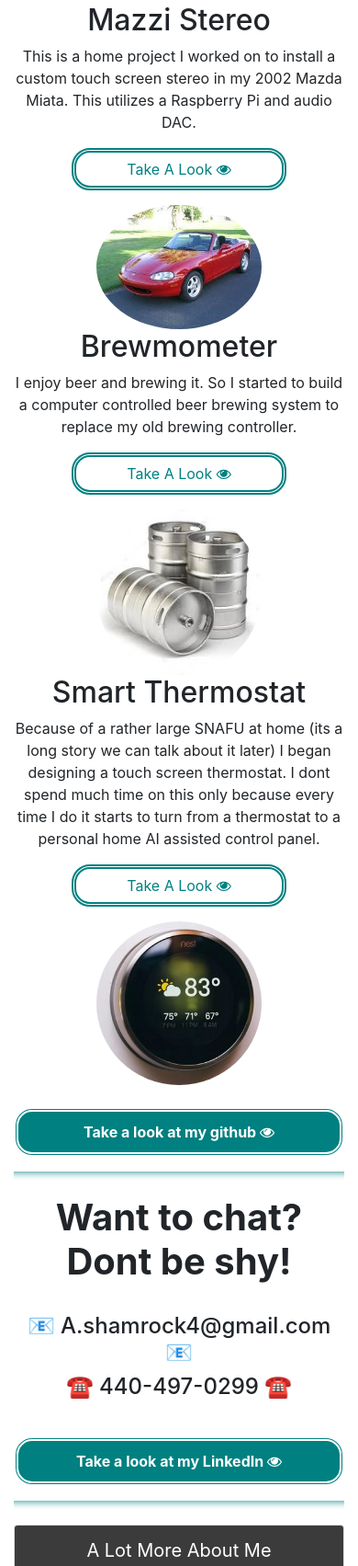
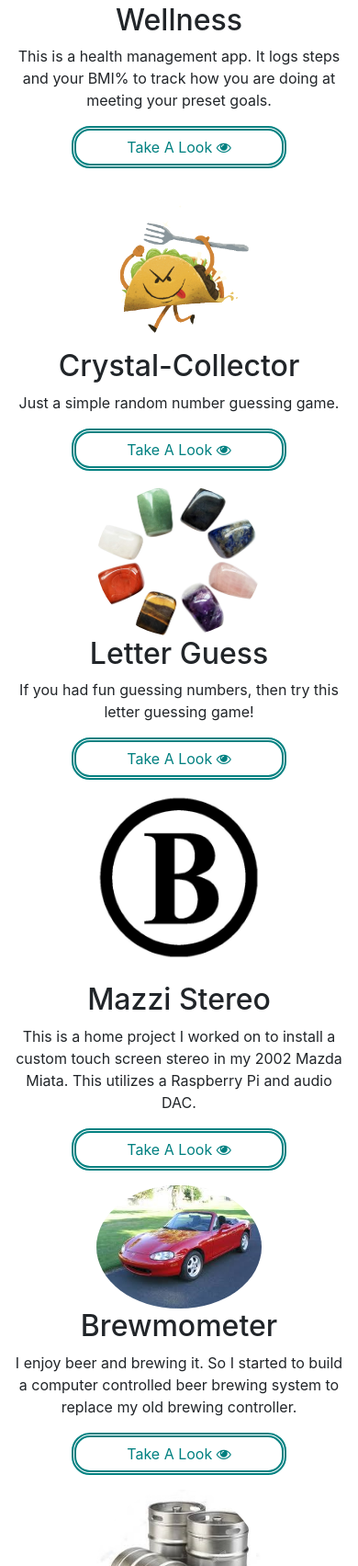
Before and after one commit to ashamrock/Profile, a plain HTML site: page main.html in a window 390 px wide. Shown: the part 1489-3192 px from the top of the page at 92% size. Drawn offline with nearby package versions, Linux system fonts and the light colour scheme; a script that the page names is missing.

Commit message:
Add files via upload

```diff
--- a/css/style.css
+++ b/css/style.css
@@ -235,3 +235,5 @@ color: teal;
   color: teal;
   border: 5px double teal;
 }
+
+.pointer {cursor: pointer;}
--- a/main.html
+++ b/main.html
@@ -28,8 +28,8 @@
 				  <span class="navbar-toggler-icon"></span>
 				</button>
 
-					  <div class="navbar-header">
-						<a class="navbar-brand" id="name">Andrew Shamrock</a>
+					  <div class="navbar-header pointer">
+						<a class="navbar-brand" id="name" onclick="window.location.href = 'images/Resume.pdf';">Andrew Shamrock</a>
 					  </div>
 
 				<div class="collapse navbar-collapse" id="navbarText">
@@ -41,13 +41,10 @@
 						<a class="nav-link" href="#about">About Me</a>
 					  </li>
 					  <li class="nav-item">
-						<a class="nav-link" href="#career">Career</a>
-					  </li>
-					  <li class="nav-item">
 						  <a class="nav-link" href="#hobbies">Hobbies</a>
 						</li>
 						<li class="nav-item">
-						  <a class="nav-link" href="#contact">Get In Contact!</a>
+						  <a class="nav-link" href="#about">Get In Contact!</a>
 						</li>
 						<!-- <li class="nav-item">
 						  <a class="nav-link" href="#">Other Stuff I Think Is Cool</a>
@@ -163,13 +160,54 @@
 				But now you can test your knowledge on that and other useless trivia!!!
 			</p>
 			<p>
-				<b class="btn center" href="#">Take A Look <i class="fa fa-eye"></i></b>
+				<b class="btn center" onclick="window.location.href = 'https://ashamrock.github.io/TriviaGame/';">Take A Look <i class="fa fa-eye"></i></b>
 			</p><img alt="Bootstrap Image Preview" src="images/trivia.jpg" class="rounded-circle center">
+		</div>
+	</div>
+
+	<br>
+
+	<div class="row">
+		<div class="col-md-4 text-center">
+			<h2>
+				Wellness
+			</h2>
+			<p>
+				This is a health management app. It logs steps and your BMI% to track how you are doing at meeting your preset goals.
+			</p>
+			<p>
+				<b class="btn center" onclick="window.location.href = 'https://wellness-project.herokuapp.com/index';">Take A Look <i class="fa fa-eye"></i></b>
+			</p><img alt="Bootstrap Image Preview" src="images/hungrytaco.gif" class="rounded-circle center">
+		</div>
+
+		<div class="col-md-4 text-center">
+			<h2>
+				Crystal-Collector
+			</h2>
+			<p>
+				Just a simple random number guessing game.
+			</p>
+			<p>
+				<b class="btn center" onclick="window.location.href = 'https://ashamrock.github.io/Crystal-Collector/';">Take A Look <i class="fa fa-eye"></i></b>
+			</p><img alt="Bootstrap Image Preview" src="images/crystal.jpg" class="rounded-circle center">
+		</div>
+
+		<div class="col-md-4 text-center">
+			<h2>
+				Letter Guess
+			</h2>
+			<p>
+				If you had fun guessing numbers, then try this letter guessing game!
+			</p>
+			<p>
+				<b class="btn center" onclick="window.location.href = 'https://ashamrock.github.io/Word-Guess-Game/';">Take A Look <i class="fa fa-eye"></i></b>
+			</p><img alt="Bootstrap Image Preview" src="images/b.jpg" class="rounded-circle center">
 		</div>
 
 	</div>
 
 	<br>
+
 
 	<div class="row">
 		<div class="col-md-4 text-center">
@@ -209,9 +247,11 @@
 			</p><img alt="Bootstrap Image Preview" src="images/temp.jpg" class="rounded-circle center">
 		</div>
 	</div>
-	<br>
-	<b class="revbtn wide center" onclick="window.location.href = 'https://github.com/ashamrock';">Take a look at my github <i class="fa fa-eye"></i></b>
 
+	<hr>
+	<b class="revbtn wide center pointer" onclick="window.location.href = 'https://github.com/ashamrock';" >Take a look at my github <i class="fa fa-eye"></i></b>
+	<b class="revbtn wide center pointer" onclick="window.location.href = 'https://www.linkedin.com/in/a-shamrock/';">Take a look at my LinkedIn <i class="fa fa-eye"></i></b>
+	<b class="revbtn wide center pointer" onclick="window.location.href = 'images/Resume.pdf';">View my resume <i class="fa fa-eye"></i></b>
 	<hr>
 
 	<div class="row">
@@ -220,7 +260,6 @@
 				Want to chat?
 				Dont be shy!
 			</h1>
-
 			<br>
 
 			<dl class="text-center">
@@ -231,20 +270,11 @@
 					&#9742  440-497-0299  &#9742
 				</h4>
 			</dl>
-
-			<br>
-			<b class="revbtn wide center" onclick="window.location.href = 'https://www.linkedin.com/in/a-shamrock/';">Take a look at my LinkedIn <i class="fa fa-eye"></i></b>
-
 			<hr>
 
 		</div>
 
 	</div>
-
-
-
-
-
 
 				<div class="accordion" id="accordionExample">
 					<div class="card">
@@ -271,7 +301,7 @@
 					</div>
 
 					<div class="card">
-					  <div class="card-header toggle" id="career">
+						<div class="card-header toggle" id="hobbies">
 						  <h2 class="mb-0">
 							<button class="btn-link collapsed" type="button" data-toggle="collapse" data-target="#collapseTwo" aria-expanded="false" aria-controls="collapseTwo">
 							  My Professional Career
@@ -284,6 +314,7 @@
 						  </div>
 						</div>
 					  </div>
+
 					<div class="card">
 					  <div class="card-header toggle" id="hobbies">
 						<h2 class="mb-0">
@@ -298,6 +329,7 @@
 						</div>
 					  </div>
 					</div>
+
 				  </div>
 
 
```
Also changed, not shown: images/b.jpg (added), images/crystal.jpg (added), images/hungrytaco.gif (added), 1 other file. Lines whose indentation alone changed are shown as unchanged.
